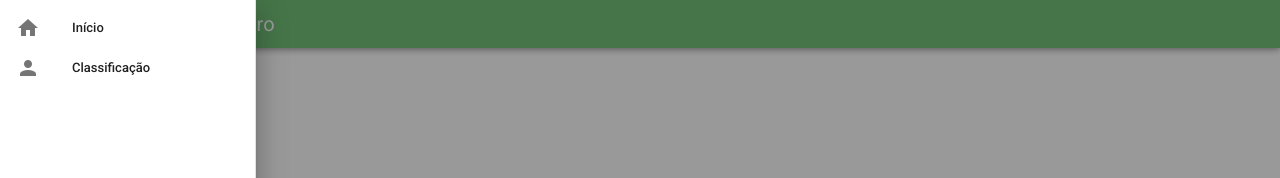
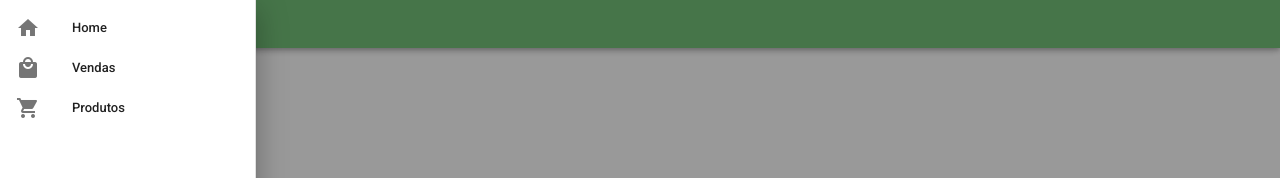
Before and after one commit to JordanElizeu/ProjetoVue, a Vue app in the folder projeto-vue/: page / in a window 1280 px wide. Both pictures are taken after a click on the button 28 px from the left and 24 px from the top of the page. Shown: the top 178 px of the page. Built offline with nearby package versions, Linux system fonts and the light colour scheme.

Commit message:
Att 1.0.3

```diff
--- a/projeto-vue/src/App.vue
+++ b/projeto-vue/src/App.vue
@@ -12,7 +12,7 @@ import AppTopBar from './components/AppTopBar.vue'
 export default {
   name: 'App',
   components:{
-    AppTopBar
+    AppTopBar,
   }
 };
 </script>
--- a/projeto-vue/src/components/AppTopBar.vue
+++ b/projeto-vue/src/components/AppTopBar.vue
@@ -7,7 +7,7 @@
     >
       <v-app-bar-nav-icon @click="drawer=true"></v-app-bar-nav-icon>
 
-      <v-toolbar-title>Campeonato Brasileiro</v-toolbar-title>
+      <v-toolbar-title class="text-center">{{title}}</v-toolbar-title>
     </v-app-bar>
 
     <v-navigation-drawer
@@ -23,19 +23,27 @@
           active-class="green--text text--lighten-2"
         >
         <router-link to="/">
-          <v-list-item>
+          <v-list-item @click="title='Home'">
             <v-list-item-icon>
               <v-icon>mdi-home</v-icon>
             </v-list-item-icon>
-            <v-list-item-title>Início</v-list-item-title>
+            <v-list-item-title>Home</v-list-item-title>
           </v-list-item>
         </router-link>
-        <router-link to="/time">
-          <v-list-item>
+        <router-link to="/vendas">
+          <v-list-item @click="title='Tabela de Vendas'">
             <v-list-item-icon>
-              <v-icon>mdi-account</v-icon>
+              <v-icon>mdi-shopping</v-icon>
             </v-list-item-icon>
-            <v-list-item-title>Classificação</v-list-item-title>
+            <v-list-item-title>Vendas</v-list-item-title>
+          </v-list-item>
+        </router-link>
+        <router-link to="/produtos">
+          <v-list-item @click="title='Tabela de Produtos'">
+            <v-list-item-icon>
+              <v-icon>mdi-cart</v-icon>
+            </v-list-item-icon>
+            <v-list-item-title>Produtos</v-list-item-title>
           </v-list-item>
         </router-link>
         </v-list-item-group>
@@ -49,10 +57,11 @@ export default {
     name:'AppTopBar',
     data(){
         return{
+            title:'Home',
             drawer: false,
             group: null,
         }
-    }
+    },
 }
 </script>
 
--- a/projeto-vue/src/router/index.js
+++ b/projeto-vue/src/router/index.js
@@ -1,20 +1,26 @@
 import Vue from 'vue'
 import VueRouter from 'vue-router'
 import Time from '../views/Time.vue'
-import Classificacao from '../views/Classificacao.vue'
+import ViewProdutos from '../views/ViewProdutos.vue'
+import Home from '../views/Home.vue'
 
 Vue.use(VueRouter)
 
 const routes = [
   {
-    path: '/time',
+    path: '/vendas',
     name: 'Time',
     component: Time
   },
   {
+    path: '/produtos',
+    name: 'ViewProdutos',
+    component: ViewProdutos
+  },
+  {
     path: '/',
-    name: 'Classificacao',
-    component: Classificacao
+    name: 'Home',
+    component: Home
   },
 ]
 
--- a/projeto-vue/src/views/Classificacao.vue
+++ b/projeto-vue/src/views/Home.vue
@@ -1,12 +1,11 @@
 <template>
-    <div class="classificacao">
-        <h1>Olá Mundo !!!</h1>
+    <div class="home">
     </div>
 </template>
 
 <script>
 export default {
-    name:'Classificacao',
+    name:'Home',
     data(){
         return{
 
--- a/projeto-vue/src/views/Time.vue
+++ b/projeto-vue/src/views/Time.vue
@@ -1,6 +1,5 @@
 <template>
   <v-container>
-
       <h1 class="text-center"> Vasco da gama</h1>
       <v-img src="../img/vasco.jpg" alt=""> </v-img>
       <p class="mt-2 mb-2">Nenê é o expoente do bom momento do Vasco, mas a melhora de rendimento de jogadores que andavam em baixa vem colaborando com o desempenho do time. Desde a chegada de Fernando Diniz, nomes contestados e outros que pouco jogavam ganharam espaço e elogios. Os casos de Marquinhos Gabriel, Morato e Ricardo Graça são emblemáticos.</p>
--- /dev/null
+++ b/projeto-vue/src/views/ViewProdutos.vue
@@ -0,0 +1,90 @@
+<template>
+    <div class="classificacao">
+        <v-simple-table v-for="produtos of viewProdutos" :key="produtos.id">
+    <template v-slot:default>
+      <tbody>
+        <v-card
+        class="mx-auto mt-5 mb-5"
+        max-width="250"
+    >
+        <v-img
+        :src="produtos.download1"
+        ></v-img>
+        <v-card-title>
+        {{produtos.descricao}}
+        </v-card-title>
+
+        <p id="valor" class="ml-4">
+        {{produtos.venda}}
+        </p>
+
+        <v-card-actions>
+        <v-btn
+            color="orange lighten-2"
+            text
+        >
+            Explorar mais
+        </v-btn>
+
+        <v-spacer></v-spacer>
+
+        <v-btn
+            icon
+            @click="show = !show"
+        >
+            <v-icon>{{ show ? 'mdi-chevron-up' : 'mdi-chevron-down' }}</v-icon>
+        </v-btn>
+        </v-card-actions>
+
+        <v-expand-transition>
+        <div v-show="show">
+            <p class="Desc">
+                Marca: {{produtos.marca}}
+            </p>
+            <p class="Desc">
+                Produto: {{produtos.produto}}
+            </p>
+            <p class="Desc">
+                Quantidade disponível: {{produtos.quantidade}}
+            </p>
+            <p class="Desc">
+                Validade: {{produtos.data}}
+            </p>
+        </div>
+        </v-expand-transition>
+    </v-card>
+      </tbody>
+    </template>
+  </v-simple-table>
+    </div>
+</template>
+
+<script>
+export default {
+    name:'Classificacao',
+    data(){
+        return{
+            show: false,
+            viewProdutos: []
+        }
+    },
+    created(){
+        fetch('https://jordanelizeu.github.io/Data/produtos.json')
+        .then((resultado) => resultado.json())
+        .then((json) => {
+            this.viewProdutos = json;
+        });
+    }
+}
+</script>
+
+<style scoped>
+#valor{
+    color: red;
+}
+.Desc{
+    margin: 0;
+    margin-left: 18px;
+    margin-bottom: 5px;
+}
+</style>
```
Also changed, not shown: projeto-vue/src/views/ViewVendas.vue (added, +20 -0 lines).
